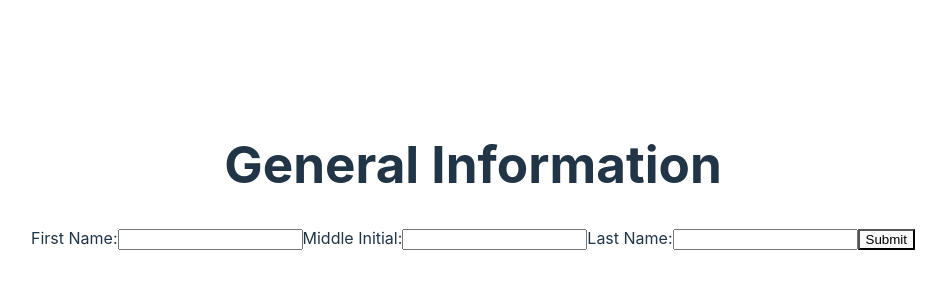
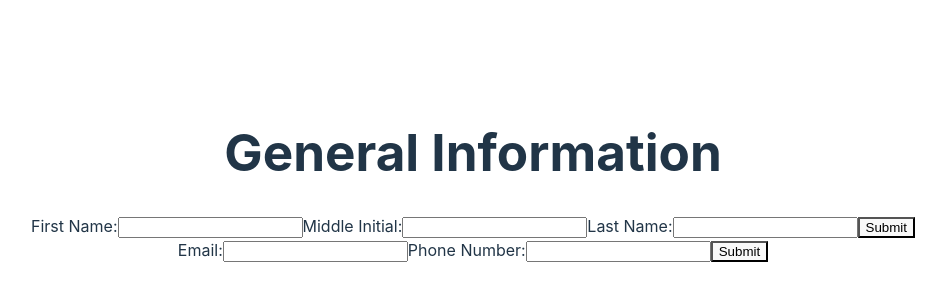
Before and after one commit to CameronTheDeveloper/cv-application, a React app: page / in a window 1280 px wide. Shown: the part 224-524 px from the top of the page, without its empty margins (167-1113 px from the left). Built offline with nearby package versions, Linux system fonts and the light colour scheme; the HTML template or start-up script is replaced by a standard one.

Commit message:
Add contact information inputs & info

```diff
--- a/src/components/General-info.jsx
+++ b/src/components/General-info.jsx
@@ -1,5 +1,5 @@
 import { useState } from "react";
-import { NameInputs } from "./Input-elements";
+import { NameInputs, ContactInputs } from "./Input-elements";
 import InfoSection from "./Info-section";
 
 function General_top() {
@@ -12,7 +12,9 @@ function General_mid() {
     const [userInfo, setUserInfo] = useState({
         firstName: '',
         middleInit: '',
-        lastName: ''
+        lastName: '',
+        email: '',
+        phoneNumber: ''
     });
 
     const userFullName = `${userInfo.firstName} ${userInfo.middleInit}. ${userInfo.lastName}`;
@@ -33,7 +35,16 @@ function General_mid() {
                         formID={'name-form'}
                         info={userFullName}>
                     </InfoSection>
+                    <InfoSection
+                        inputs={<ContactInputs
+                            userInfo={userInfo}
+                            handleChange={handleChange}>
 
+                        </ContactInputs>}
+                        formID={'contact-form'}
+                        info={`${userInfo.email} ${userInfo.phoneNumber}`}>
+
+                    </InfoSection>
                 </div>
             }
         </div>
--- a/src/components/Input-elements.jsx
+++ b/src/components/Input-elements.jsx
@@ -64,4 +64,26 @@ function NameInputs({
     );
 }
 
-export { Form, NameInputs };
+function ContactInputs({ userInfo, handleChange }) {
+    return (
+        <>
+            <Input
+                labelText={'Email'}
+                inputType={'email'}
+                inputValue={userInfo.email}
+                inputName={'email'}
+                handleChange={handleChange}
+            ></Input>
+            <Input
+                labelText={'Phone Number'}
+                inputType={'tel'}
+                inputValue={userInfo.phoneNumber}
+                inputName={'phoneNumber'}
+                handleChange={handleChange}
+                maxLength={10}
+            ></Input>
+        </>
+    );
+}
+
+export { Form, NameInputs, ContactInputs };
```
